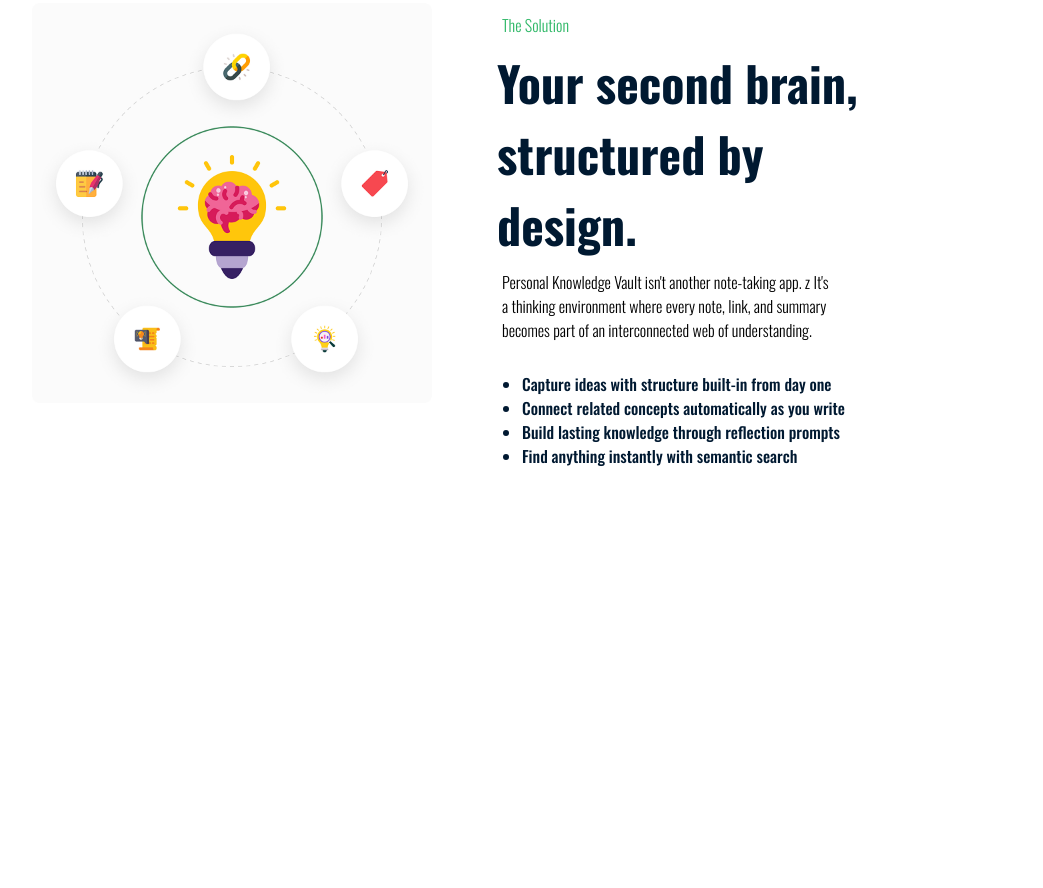
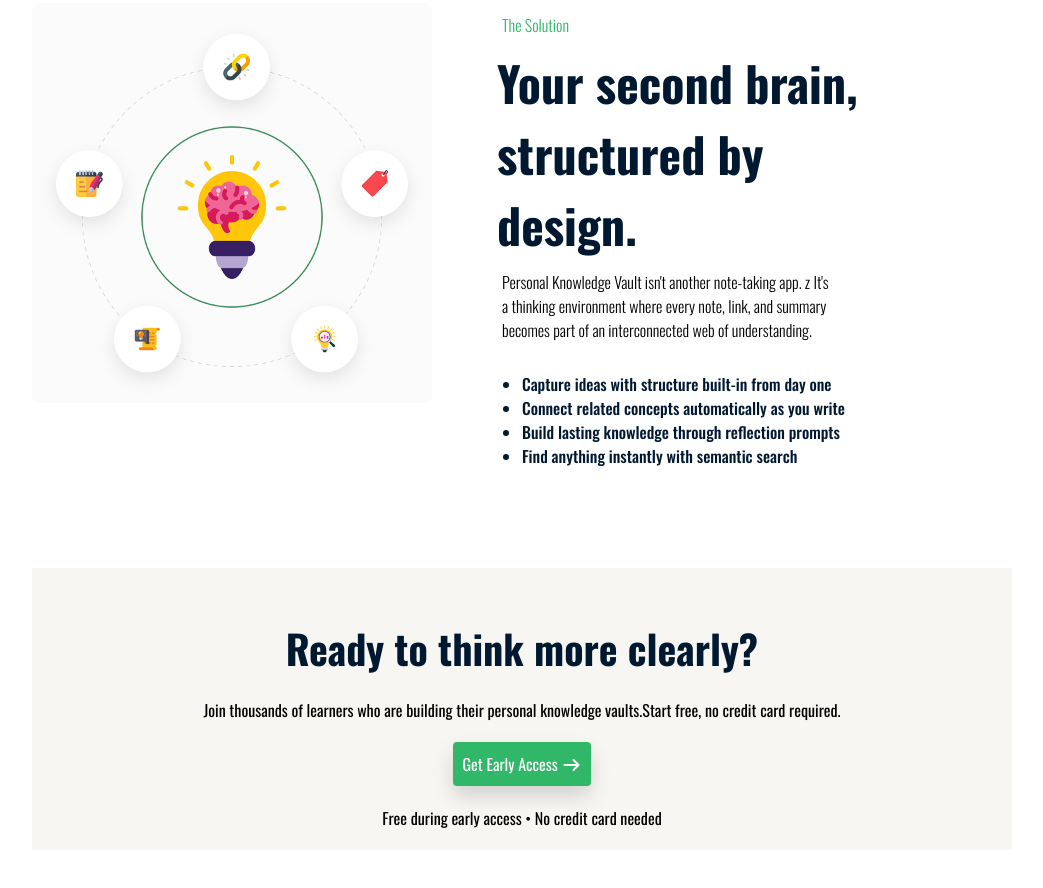
Before and after one commit to JannatRahman/my-first-assignment, a plain HTML site: page index.html in a window 1280 px wide. Shown: the part 1080-1968 px from the top of the page, without its empty margins (118-1161 px from the left). Before the commit the page ends 1648 px from the top, so only its background shows below. Drawn offline with nearby package versions, Linux system fonts and the light colour scheme; a web font is replaced by a local one.

Commit message:
thinking part done with resources

```diff
--- a/index.html
+++ b/index.html
@@ -134,7 +134,51 @@
 
 
 
+<section class="main-4">
 
+
+    <div class="main-thinking">
+
+     <h2>Ready to think more clearly?</h2>
+     <p>Join thousands of learners who are building their personal knowledge vaults.Start free, no credit card required.</p>
+     <button class="my-btn-5">Get Early Access <i class="fa-solid fa-arrow-right"> </i></button>
+     <p>Free during early access • No credit card needed</p>
+
+
+
+
+
+    </div>
+
+
+
+
+
+
+
+
+
+
+
+
+
+
+
+
+
+
+
+
+
+
+
+
+
+
+
+
+
+</section>
 
 
 
--- a/styles/main.css
+++ b/styles/main.css
@@ -203,10 +203,6 @@ color: #001931;
 
 
 
-.main-knowledge .knowledge-2{
-
-
-}
 
 .main-knowledge .knowledge-2 .primary{
  color: #30B868;
@@ -256,3 +252,45 @@ font-weight:300 ;
   height: 400px;
   padding-left: 150px;
 }
+
+.main-thinking{
+  text-align: center;
+  background-color: #F7F6F2;
+  margin-left:150px ;
+  margin-right: 150px;
+  margin-bottom: 50px;
+}
+
+.main-thinking h2{
+  font-size: 40px;
+  font-weight: bold;
+  color: var(--Style, rgba(0, 25, 49, 1));
+  padding-top: 50px;
+}
+
+
+
+
+.main-thinking p{
+font-size: 16px;
+font-weight:400 ;
+color: var(--#627382, rgba(98, 115, 130, 1));
+padding-top:20px ;
+padding-bottom: 20px;
+
+}
+
+.my-btn-5{
+ color:white;
+  background-color: #30B868;
+  padding:10px ;
+  font-weight:400 ;
+  font-size:16px ;
+  border-radius: 4px;
+  border: none;
+  box-shadow: 0px 10px 20px 0px rgba(0, 0, 0, 0.15);
+}
+
+
+
+}
```
